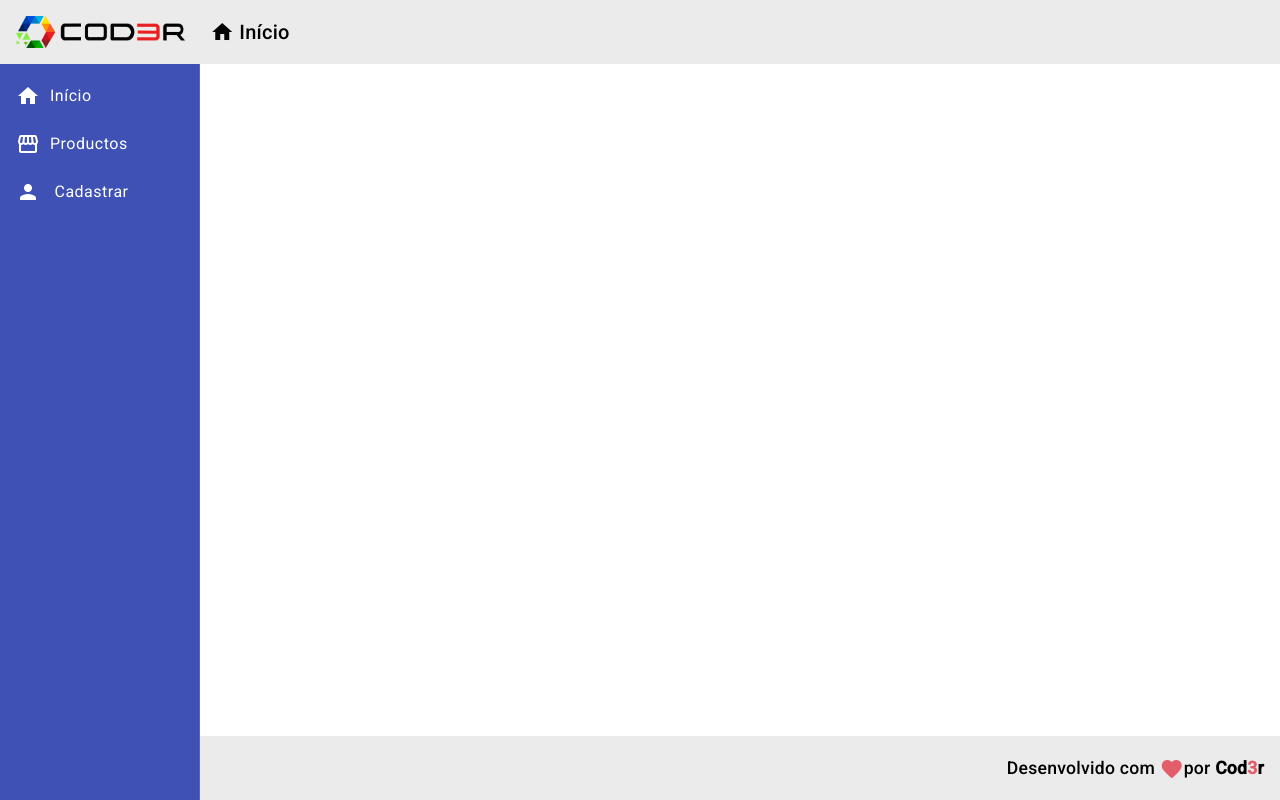
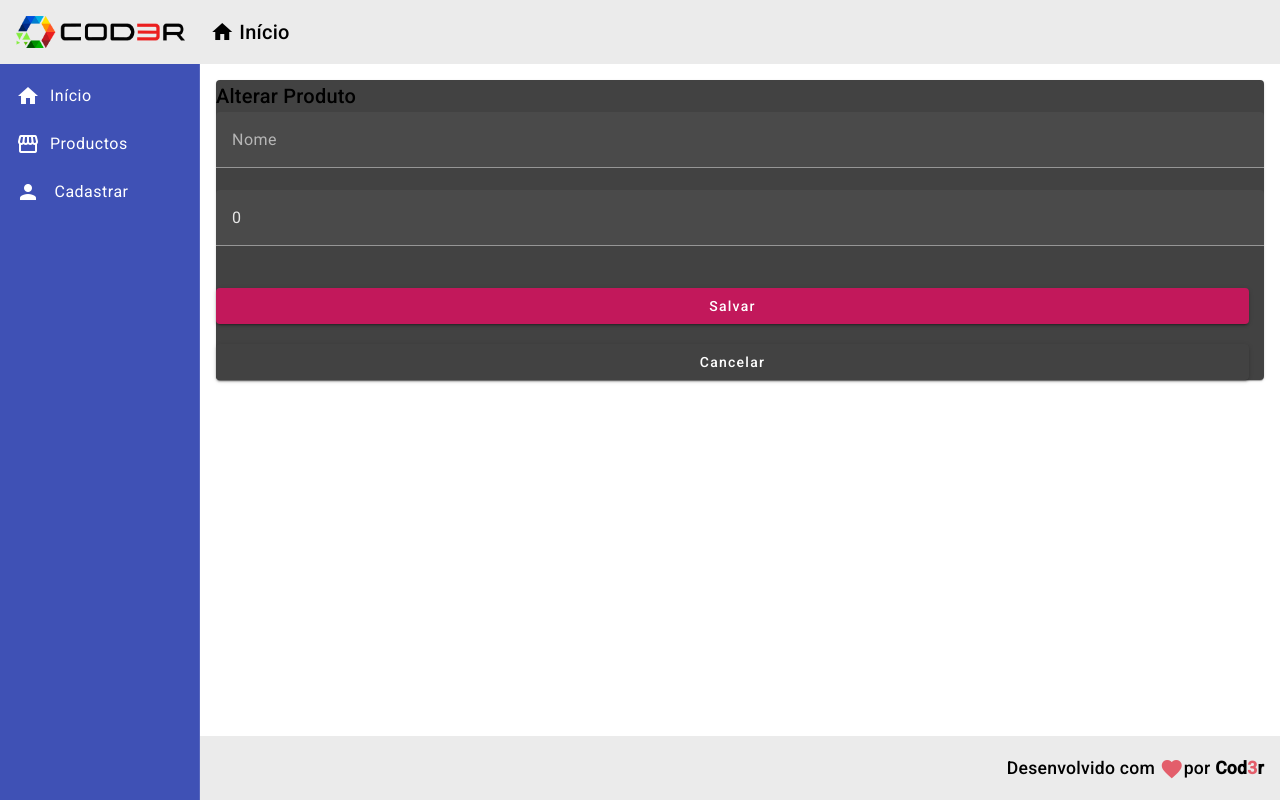
Before and after one commit to GabrielBarbosaDaConceicao/crud-angular-material, an Angular app in the folder Crud/frontend/: page /products/update/1 in a window 1280 px wide. Before the commit this address led to /. Built offline with nearby package versions, Linux system fonts and the light colour scheme; no server answers.

Commit message:
ajustando update-product

```diff
--- a/Crud/frontend/src/app/app.module.ts
+++ b/Crud/frontend/src/app/app.module.ts
@@ -32,6 +32,7 @@ import { MatSortModule } from '@angular/material/sort';
 
 import localePt from '@angular/common/locales/pt';
 import { registerLocaleData } from '@angular/common';
+import { ProductUpdateComponent } from './components/product/product-update/product-update.component';
 
 registerLocaleData(localePt);
 
@@ -45,7 +46,8 @@ registerLocaleData(localePt);
     ProductCrudComponent,
     ProductCreateComponent,
     ProductReadComponent,
-    ProductRead2Component
+    ProductRead2Component,
+    ProductUpdateComponent
   ],
   imports: [
     BrowserModule,
--- a/Crud/frontend/src/app/components/product/product-read/product-read.component.css
+++ b/Crud/frontend/src/app/components/product/product-read/product-read.component.css
@@ -0,0 +1,11 @@
+.edit i {
+    color: #d9cd26;
+}
+
+.edit {
+    margin-right: 15px;
+}
+
+.delete i {
+    color: #e35e6b;
+}
--- a/Crud/frontend/src/app/components/product/product-read/product-read.component.html
+++ b/Crud/frontend/src/app/components/product/product-read/product-read.component.html
@@ -19,6 +19,19 @@
         <td mat-cell *matCellDef="let row">{{row.price | currency: 'BRL' }}</td>
       </ng-container>
 
+       <!-- Action Column -->
+       <ng-container matColumnDef="action">
+        <th mat-header-cell *matHeaderCellDef>Ações</th>
+        <td mat-cell *matCellDef="let row">
+            <a routerLink="/products/update/{{ row.id }}" class="edit">
+                <i class="material-icons">edit</i>
+            </a>
+            <a routerLink="" class="delete">
+                <i class="material-icons">delete</i>
+            </a>
+        </td>
+      </ng-container>
+
       <tr mat-header-row *matHeaderRowDef="displayedColumns"></tr>
       <tr mat-row *matRowDef="let row; columns: displayedColumns;"></tr>
     </table>
--- a/Crud/frontend/src/app/components/product/product-read/product-read.component.ts
+++ b/Crud/frontend/src/app/components/product/product-read/product-read.component.ts
@@ -10,7 +10,7 @@ import { ProductService } from '../product.service';
 export class ProductReadComponent implements OnInit {
 
   products!: Product[];
-  displayedColumns = ['id', 'name', 'price']
+  displayedColumns = ['id', 'name', 'price', 'action']
 
   constructor(private productService: ProductService){}
 
--- /dev/null
+++ b/Crud/frontend/src/app/components/product/product-update/product-update.component.css
@@ -0,0 +1,8 @@
+form {
+    display: flex;
+    flex-direction: column;
+}
+
+button {
+    margin: 20px 15px 0px 0px;
+}
--- /dev/null
+++ b/Crud/frontend/src/app/components/product/product-update/product-update.component.html
@@ -0,0 +1,19 @@
+<mat-card>
+    <mat-card-title>Alterar Produto</mat-card-title>
+    <form>
+        <mat-form-field>
+            <input matInput placeholder="Nome" [(ngModel)]="product.name" name="name">
+        </mat-form-field>
+
+        <mat-form-field>
+            <input matInput placeholder="Preco (R$)" [(ngModel)]="product.price" name="price">
+        </mat-form-field>
+    </form>
+    <button mat-raised-button (click)="updateProduct()" color="primary">
+        Salvar
+    </button>
+
+    <button mat-raised-button (click)="cancel()">
+        Cancelar
+    </button>
+</mat-card>
--- /dev/null
+++ b/Crud/frontend/src/app/components/product/product-update/product-update.component.ts
@@ -0,0 +1,37 @@
+import { Component, OnInit } from '@angular/core';
+import { ProductService } from '../product.service';
+import { ActivatedRoute, Router } from '@angular/router';
+import { Product } from '../product.model';
+
+@Component({
+  selector: 'app-product-update',
+  templateUrl: './product-update.component.html',
+  styleUrls: ['./product-update.component.css']
+})
+export class ProductUpdateComponent implements OnInit {
+
+  product: Product = {
+    id: 0,
+    name: '',
+    price: 0
+  }
+
+  constructor(private productService: ProductService, private router: Router, private route: ActivatedRoute){
+
+  }
+
+  ngOnInit(): void {
+    const id = this.route.snapshot.paramMap.get('id')
+    this.productService.readById(id!).subscribe(product => {
+      this.product = product
+    });
+  }
+
+  updateProduct(): void {
+
+  }
+
+  cancel(): void {
+    this.router.navigate(['/products'])
+  }
+}
--- a/Crud/frontend/src/app/components/product/product.service.ts
+++ b/Crud/frontend/src/app/components/product/product.service.ts
@@ -28,4 +28,15 @@ export class ProductService {
   read(): Observable<Product[]> {
     return this.http.get<Product[]>(this.baseUrl)
   }
+
+  readById(id: string): Observable<Product> {
+    const url = `${this.baseUrl}/${id}}`;
+    return this.http.get<Product>(url);
+  }
+
+  update(product: Product): Observable<Product> {
+    const url = `${this.baseUrl}/${product.id}}`;
+    return this.http.put<Product>(url, product)
+  }
+
 }
```
Also changed, not shown: Crud/frontend/src/app/app-routing.module.ts (+9 -2 lines).
